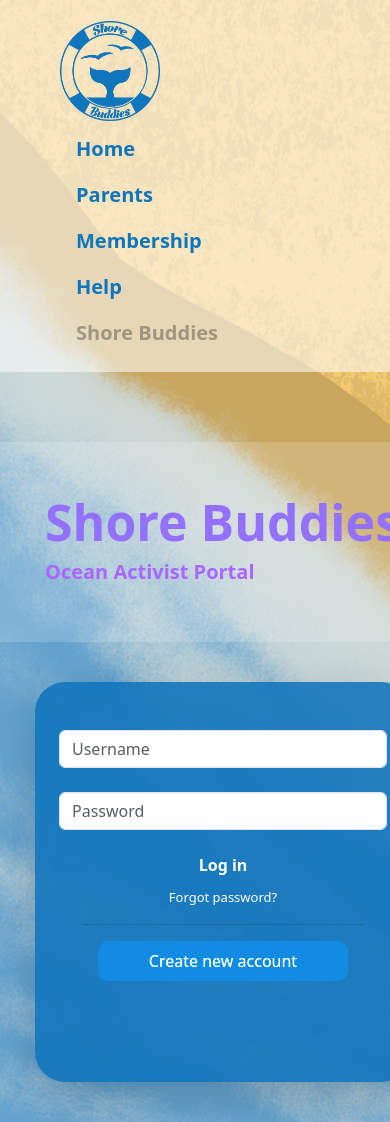
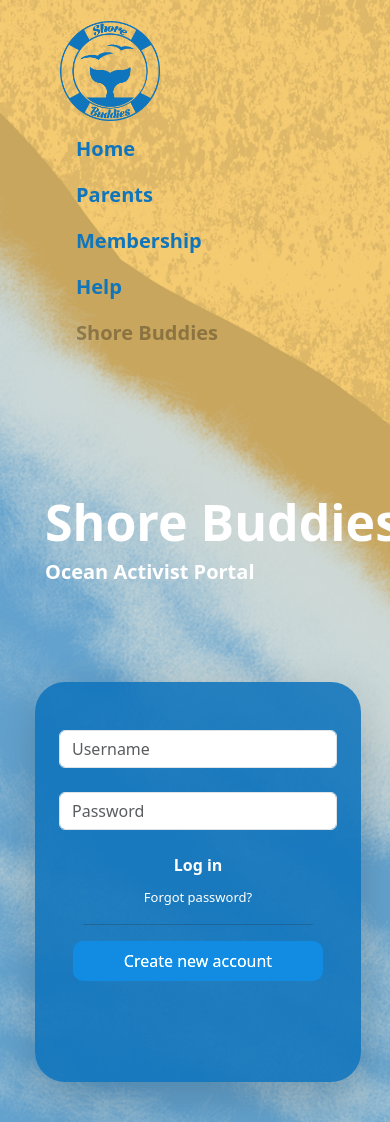
Before and after one commit to mrjasonwalton00/shoreBuddies, a Django app: page / in a window 390 px wide; the page is wider, and only the part inside the window is pictured. Shown: the top 1122 px of that part. Run offline with Django 4.2, Linux system fonts and the light colour scheme.

Commit message:
resposive

```diff
--- a/base/templates/base/homePage.html
+++ b/base/templates/base/homePage.html
@@ -52,7 +52,7 @@ body {
   /* This stuff below is only for mobile view (So we can fit to screen on a phone) */
   @media (max-width: 800px) {
     #leftSideLogo {
-      font-size: 20px !important;
+      background-color: rgba(255, 255, 255, 0) !important;
     }
 
     #nameLogo1 {
@@ -68,7 +68,7 @@ body {
 
     #rightSideForm {
       margin-top: 40px !important;
-      width: 400px !important;
+      width: 350px !important;
       height: 200px !important;
       margin-left: 90px;
     }
@@ -93,8 +93,8 @@ body {
       <!-- Left Side -->
       <div id = "leftSideLogo" class="col-lg-6 col-xs-12 d-flex justify-content-lg-center justify-content-xs-center" style="background-color: #ffffff2b; border-radius: 30px;">
         <div style=" width: 500px; height: 200px;">
-        <h1 id = "nameLogo1" class="text-xs-center text-lg-start" style="margin-top: 50px; color: rgb(148, 112, 255); font-weight: 900; font-size: 90px;"> Shore Buddies </h1>
-        <h5 id = "nameLogo2" class="text-xs-center text-lg-start" style="font-weight: 700; color: rgb(169, 103, 255);"> Ocean Activist Portal </h5>
+        <h1 id = "nameLogo1" class="text-xs-center text-lg-start" style="margin-top: 50px; color: rgb(255, 255, 255); font-weight: 900; font-size: 90px;"> Shore Buddies </h1>
+        <h5 id = "nameLogo2" class="text-xs-center text-lg-start" style="font-weight: 700; color: rgb(255, 255, 255);"> Ocean Activist Portal </h5>
       </div>
       </div>
 
--- a/templates/navBar1.html
+++ b/templates/navBar1.html
@@ -1,6 +1,16 @@
 {% load static %}
 
-<nav class="navbar navbar-expand-lg " style="font-weight: 700; font-size: 20px; background-color: rgba(255, 255, 255, 0.55);">
+<style>
+  @media (max-width: 800px) {
+    #bgColor {
+      background-color: rgba(255, 255, 255, 0) !important;
+    }
+  }
+
+
+</style>
+
+<nav id = "bgColor" class="navbar navbar-expand-lg " style="font-weight: 700; font-size: 20px; background-color: rgba(255, 255, 255, 0.55);">
     <div class="container-fluid mt-2">
 
       <a class="navbar-brand mx-5" href="#"> <img src="{% static 'images/logos/logo1.png' %}" style="height: 100px; width: 100px;">      </a>
```
